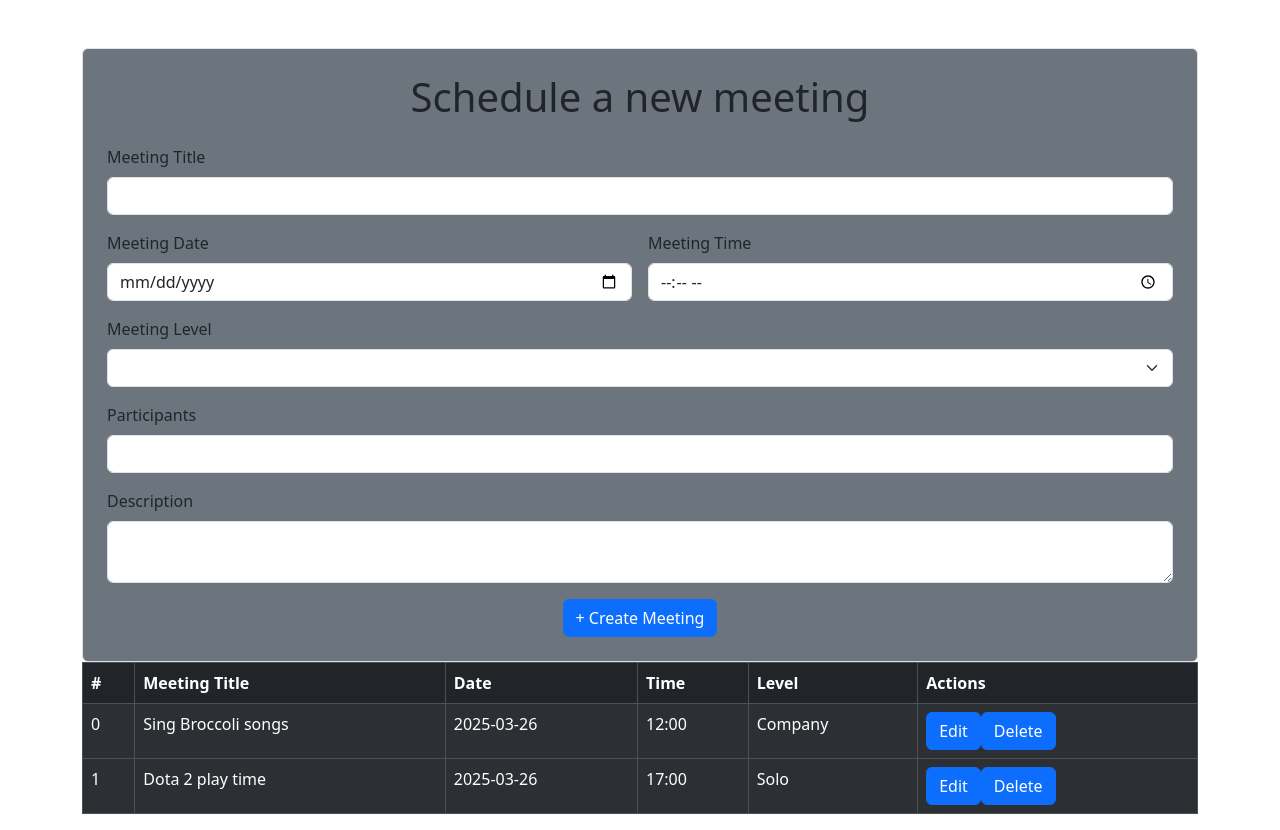
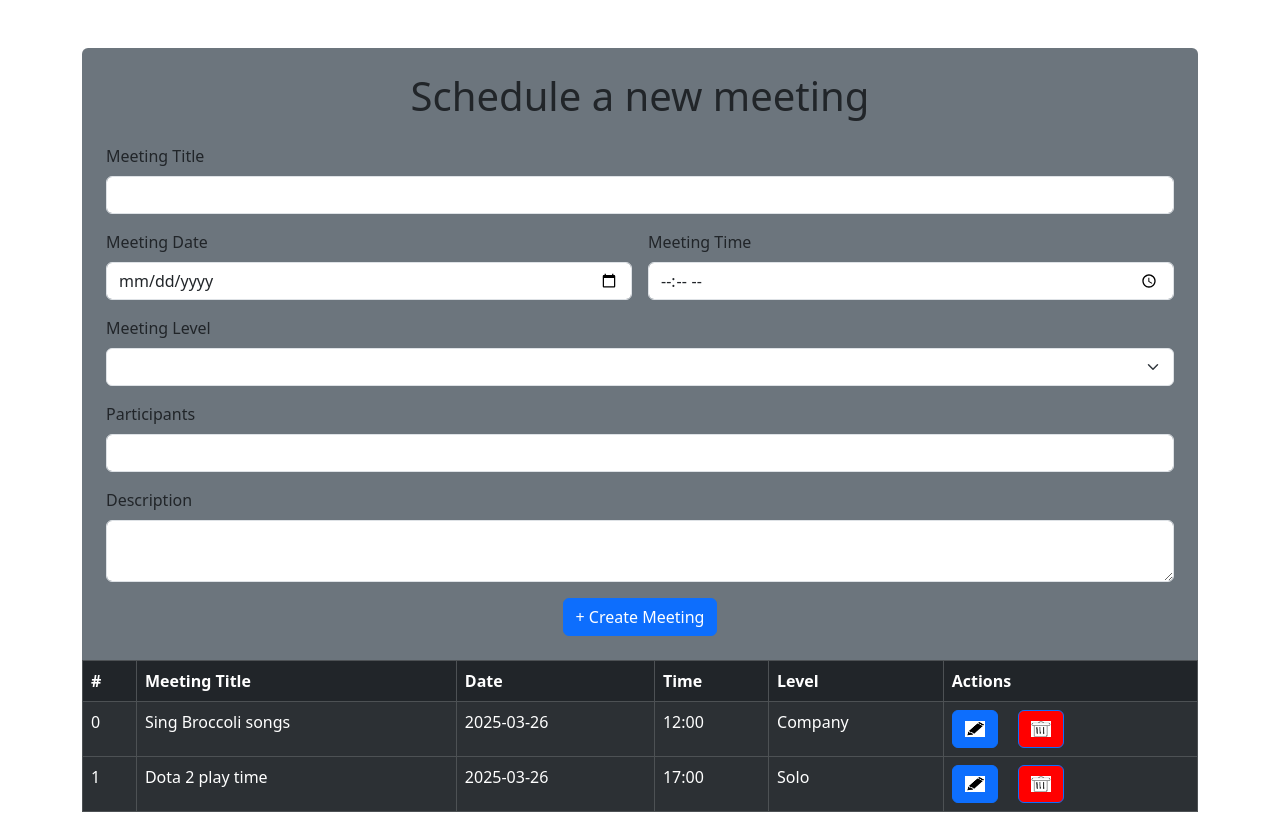
Before and after one commit to Jari1980/ReactMeetingCalendar, a React (Vite) app: page / in a window 1280 px wide. Built offline with nearby package versions, Linux system fonts and the light colour scheme.

Commit message:
removed white space between form and table, images to action buttons added

```diff
--- a/src/components/MeetingForm.jsx
+++ b/src/components/MeetingForm.jsx
@@ -95,8 +95,8 @@ const MeetingForm = () => {
   );
 
   return (
-    <div className="container mt-5 d-flex justify-content-center">
-      <div className="p-4 border rounded bg-secondary">
+    <div className="container mt-5 d-flex justify-content-center" style={{height:"auto"}}>
+      <div className="p-4 rounded-top bg-secondary">
         <h1 className="text-center mb-4">
           {!uppdateMeeting.uppdate ? "Schedule a new meeting" : "Edit Meeting"}
         </h1>
--- a/src/components/MeetingsTable.jsx
+++ b/src/components/MeetingsTable.jsx
@@ -2,6 +2,8 @@ import React from "react";
 import { Table } from "react-bootstrap";
 import { Button } from "react-bootstrap";
 import { useMeetingContext } from "./context";
+import Edit from "../assets/images/Edit.png"
+import Delete from "../assets/images/Delete.png"
 
 
 const MeetingsTable = () => {
@@ -43,8 +45,8 @@ const MeetingsTable = () => {
               <td>{item.time}</td>
               <td>{item.level}</td>
               <td>
-                <Button onClick={() => editMeeting(item.id)}>Edit</Button>
-                <Button onClick={() => deleteMeeting(item.id)}>Delete</Button>
+                <Button style={{marginRight:"20px"}} onClick={() => editMeeting(item.id)}><img src={Edit} style={{width:"20px", height:"20px", paddingBottom: "4px"}}></img></Button>
+                <Button style={{backgroundColor:"red"}} onClick={() => deleteMeeting(item.id)}><img src={Delete} style={{width:"20px", height:"20px", paddingBottom: "4px"}}></img></Button>
               </td>
             </tr>
           </tbody>
```
Also changed, not shown: src/assets/images/Delete.png (added), src/assets/images/Edit.png (added).
